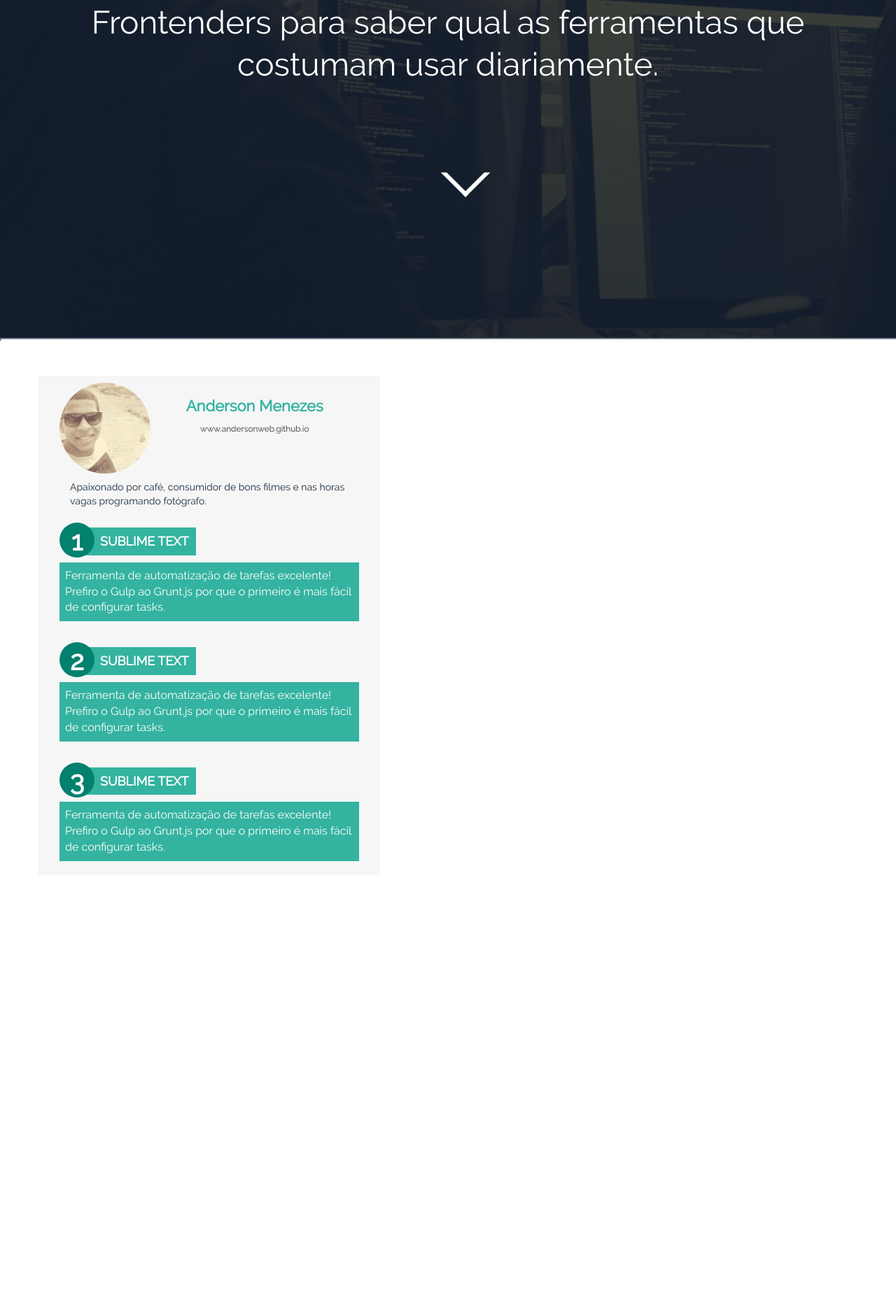
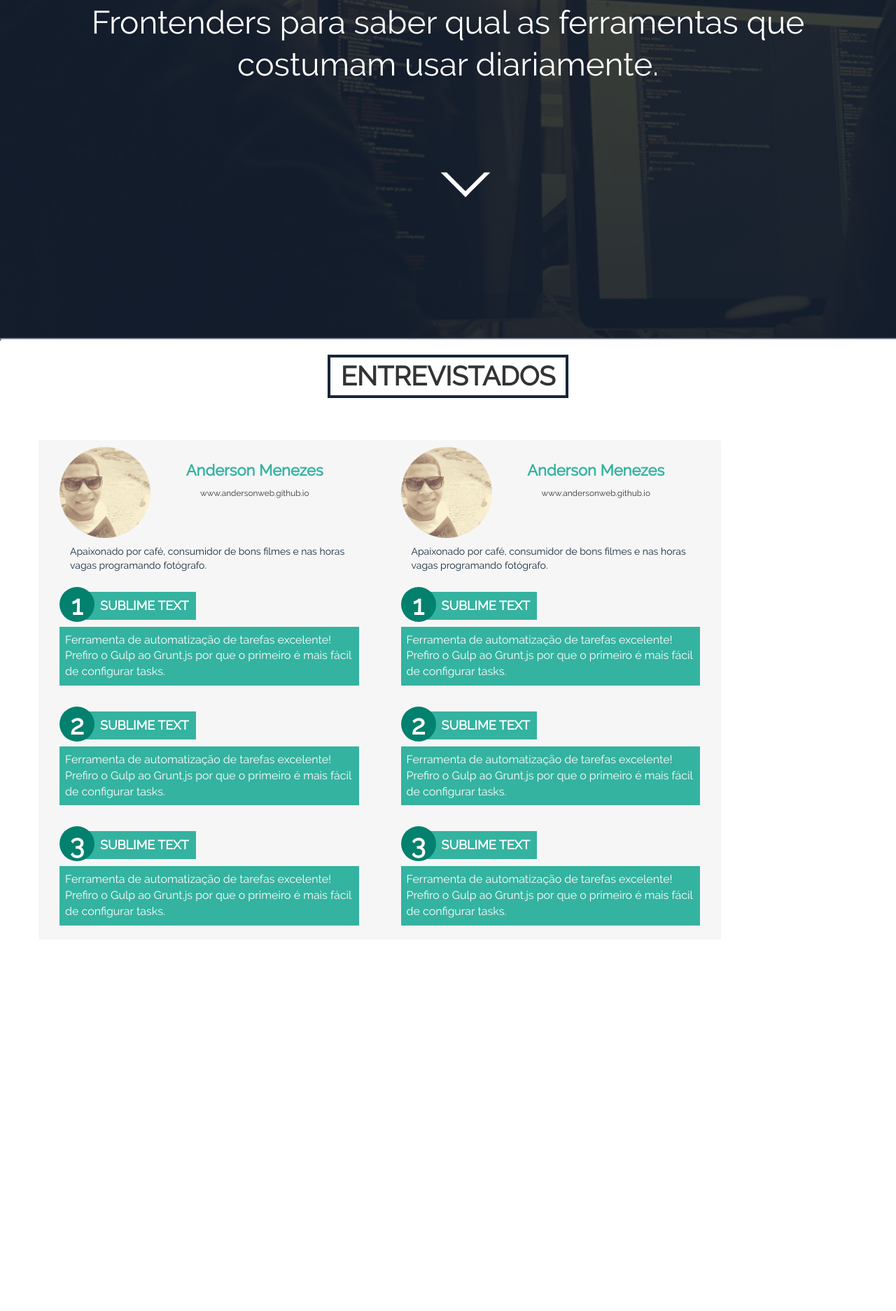
Before and after one commit to dailycode/tools, a Jekyll site: the page built from index.html, in a window 1280 px wide. Shown: the part 413-2287 px from the top of the page at 70% size. Built offline with Jekyll 4.4.1, drawn with Linux system fonts in a browser that asks for light colours; the list of posts is cut into pages by our own code.

Commit message:
Adicionando titulo entrevistas

```diff
--- a/_includes/header.html
+++ b/_includes/header.html
@@ -4,7 +4,7 @@
 			<h1><a href="#" class="col-md-6">Tools front end</a></h1>
 			<section class="intro col-md-12">
 				<p class="text-intro">O projeto <b>Tools front-end</b> elaborou uma pesquisa com 41 Frontenders para saber qual as ferramentas que costumam usar diariamente.</p>
-				<a class="col-md-12 btn-arrow" href="#interviews"></a>
+				<a class="col-md-12 btn-arrow" href="#title-interview"></a>
 			</section>
 		</div>
 	</div>
--- a/_sass/partials/_main.scss
+++ b/_sass/partials/_main.scss
@@ -58,3 +58,6 @@
 	font-size: 16px;
 	margin-top: 10px;
 }
+.title-interview{
+	text-align: center;
+}
--- a/index.html
+++ b/index.html
@@ -5,6 +5,36 @@ title: Tools front end
 <div class="hehaha">
 	<div class="container">
 		<div class="row ">
+			<div class="col-md-12 title-interview">
+				<h1 class="title-default">entrevistados</h1>
+			</div>
+			<div class="clear"></div>
+			<section id="interviews" class="col-md-5 interviews">
+				<header class="col-md-12 info-author">
+					<img class="avatar img-circle" src="assets/image/avatar.jpg" alt="">
+					<h3 class="title-author">Anderson Menezes</h3>
+					<a href="#" class="website"><small>www.andersonweb.github.io</small></a>
+					<span class="col-md-12 description-author">Apaixonado por café, consumidor de bons filmes e nas horas vagas programando fotógrafo.</span>
+				</header>
+				<article class="col-md-12 tools">
+					<span class="number">1</span>
+					<h2 class="name-tools">Sublime text</h2>
+					<p class="col-md-12 description-tools">Ferramenta de automatização de tarefas excelente! Prefiro o Gulp ao Grunt.js por que o primeiro é mais fácil de configurar tasks.</p>
+				</article>
+
+				<article class="col-md-12 tools">
+					<span class="number">2</span>
+					<h2 class="name-tools">Sublime text</h2>
+					<p class="col-md-12 description-tools">Ferramenta de automatização de tarefas excelente! Prefiro o Gulp ao Grunt.js por que o primeiro é mais fácil de configurar tasks.</p>
+				</article>
+
+				<article class="col-md-12 tools">
+					<span class="number">3</span>
+					<h2 class="name-tools">Sublime text</h2>
+					<p class="col-md-12 description-tools">Ferramenta de automatização de tarefas excelente! Prefiro o Gulp ao Grunt.js por que o primeiro é mais fácil de configurar tasks.</p>
+				</article>
+			</section>
+
 			<section id="interviews" class="col-md-5 interviews">
 				<header class="col-md-12 info-author">
 					<img class="avatar img-circle" src="assets/image/avatar.jpg" alt="">
```
Also changed, not shown: _sass/modules/_clearfix.scss (+14 -0 lines), _sass/modules/_components.scss (+8 -0 lines), assets/css/main.css.
